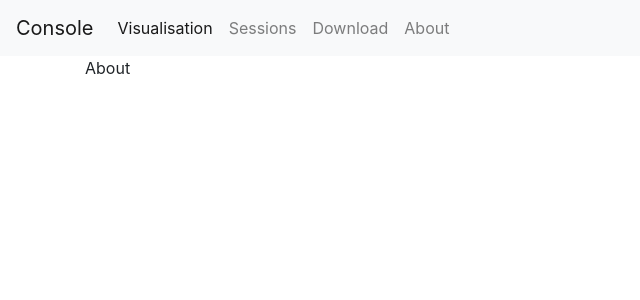
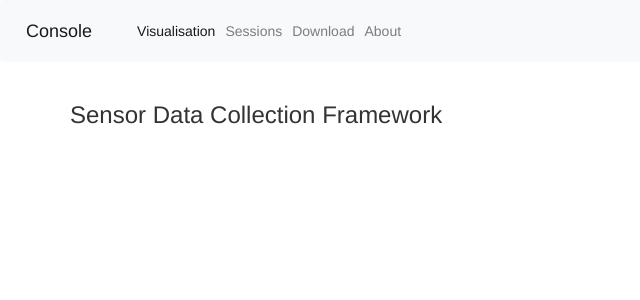
Before and after one commit to glebpro1991/flask-d3.js, a Flask app: page /about in a window 1280 px wide. Shown: the top 300 px of the page, without its empty margins (0-640 px from the left). Run offline with Flask 2, Linux system fonts and the light colour scheme; some libraries are stand-ins or nearby versions.

Commit message:
Styling ..

```diff
--- a/static/index.html
+++ b/static/index.html
@@ -3,6 +3,7 @@
     <title>Server Console</title>
     <link rel="stylesheet" href="style.css" type="text/css">
     <link rel="stylesheet" href="https://maxcdn.bootstrapcdn.com/bootstrap/4.0.0/css/bootstrap.min.css">
+    <link rel="stylesheet" href="https://cdnjs.cloudflare.com/ajax/libs/twitter-bootstrap/3.3.7/css/bootstrap.min.css">
     <meta charset="utf-8">
     <meta name="viewport" content="width=device-width, initial-scale=1, shrink-to-fit=no">
 </head>
@@ -29,6 +30,7 @@
             </ul>
         </div>
     </nav>
+    <div class="row">
         <div class="graphs">
             <div class="accTime">
                 <p class="title">Accelerometer Time Domain</p>
@@ -60,6 +62,8 @@
                 <svg id="magFreq"></svg>
             </div>
         </div>
+    </div>
+
 </body>
 <script src="https://d3js.org/d3.v5.min.js"></script>
 <script src="https://code.jquery.com/jquery-3.2.1.slim.min.js"></script>
--- a/templates/about.html
+++ b/templates/about.html
@@ -5,6 +5,7 @@
     <meta charset="UTF-8">
     <meta name="viewport" content="width=device-width, initial-scale=1, shrink-to-fit=no">
     <link rel="stylesheet" href="https://maxcdn.bootstrapcdn.com/bootstrap/4.0.0/css/bootstrap.min.css">
+    <link rel="stylesheet" href="https://cdnjs.cloudflare.com/ajax/libs/twitter-bootstrap/3.3.7/css/bootstrap.min.css">
 </head>
 <body>
     <nav class="navbar navbar-expand-lg navbar-light bg-light">
@@ -35,7 +36,9 @@
         </div>
     </nav>
     <div class="container">
-        <p>About</p>
+        <div class="row">
+            <h3>Sensor Data Collection Framework</h3>
+        </div>
     </div>
 </body>
 <script src="https://maxcdn.bootstrapcdn.com/bootstrap/4.0.0/js/bootstrap.min.js"></script>
--- a/templates/download.html
+++ b/templates/download.html
@@ -39,6 +39,9 @@
         </div>
     </nav>
     <div class="container">
+        <div class="row">
+            <h3>Download Data</h3>
+        </div>
         <div class="row">
             <div class='col-sm-6'>
                 <form id="dataform">
@@ -90,7 +93,7 @@
                             } else {
                                 $("#statusmsg").text('Retrieving data for session: '
                                     + sessionId + ' from ' + from + ' to ' + to);
-                                url = url + '/' + from + '/' + to + '/' + sessionId;
+                                url = url + from + '/' + to + '/' + sessionId;
                             }
 
                             $.ajax({
--- a/templates/sessions.html
+++ b/templates/sessions.html
@@ -4,6 +4,7 @@
     <title>Sessions</title>
     <meta charset="UTF-8">
     <link rel="stylesheet" href="https://maxcdn.bootstrapcdn.com/bootstrap/4.0.0/css/bootstrap.min.css">
+    <link rel="stylesheet" href="https://cdnjs.cloudflare.com/ajax/libs/twitter-bootstrap/3.3.7/css/bootstrap.min.css">
 </head>
 <body>
     <nav class="navbar navbar-expand-lg navbar-light bg-light">
@@ -34,6 +35,9 @@
         </div>
     </nav>
     <div class="container">
+        <div class="row">
+            <h3>Recent Sessions</h3>
+        </div>
         <div class="row">
             <div class='col-sm-12'>
                 <table class="table" >
```
Lines whose indentation alone changed are shown as unchanged.
